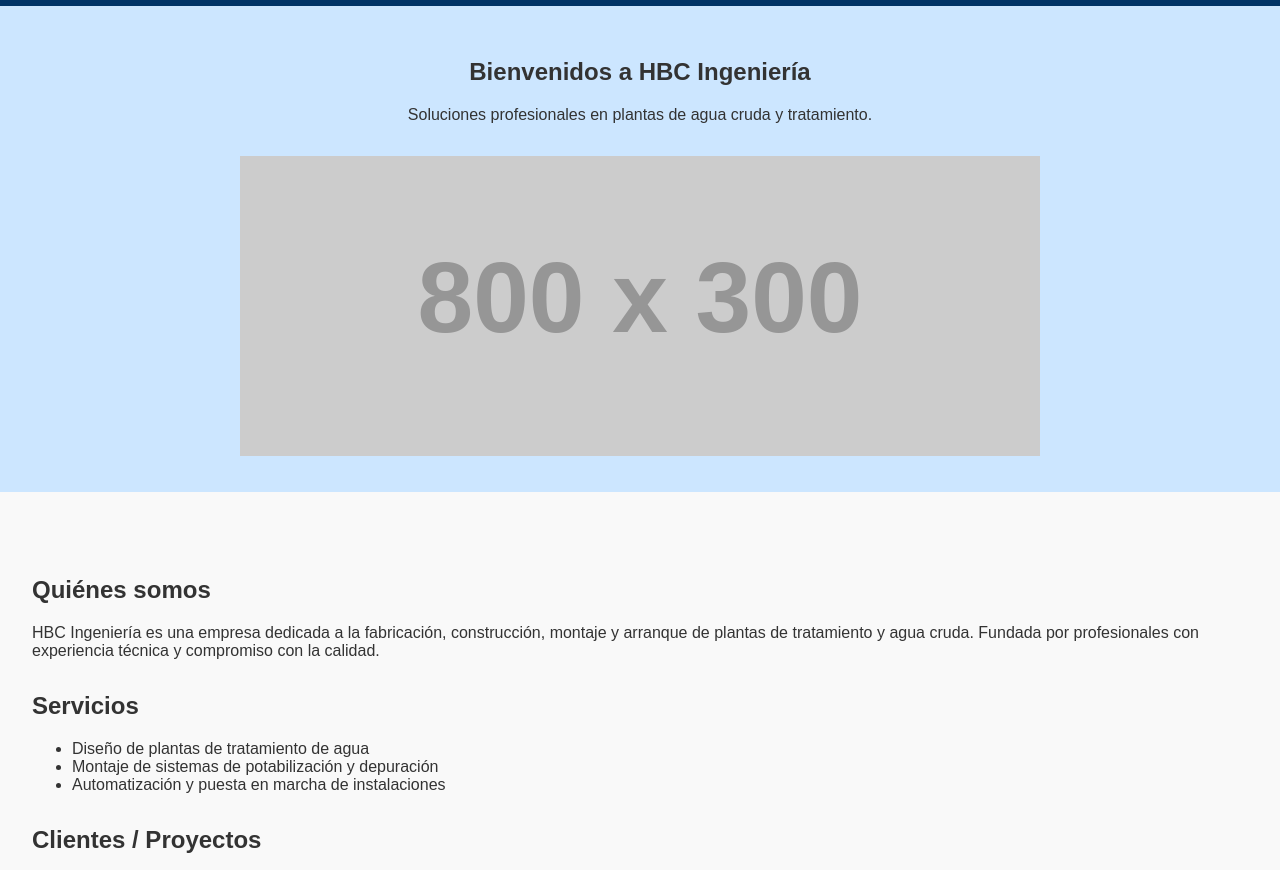
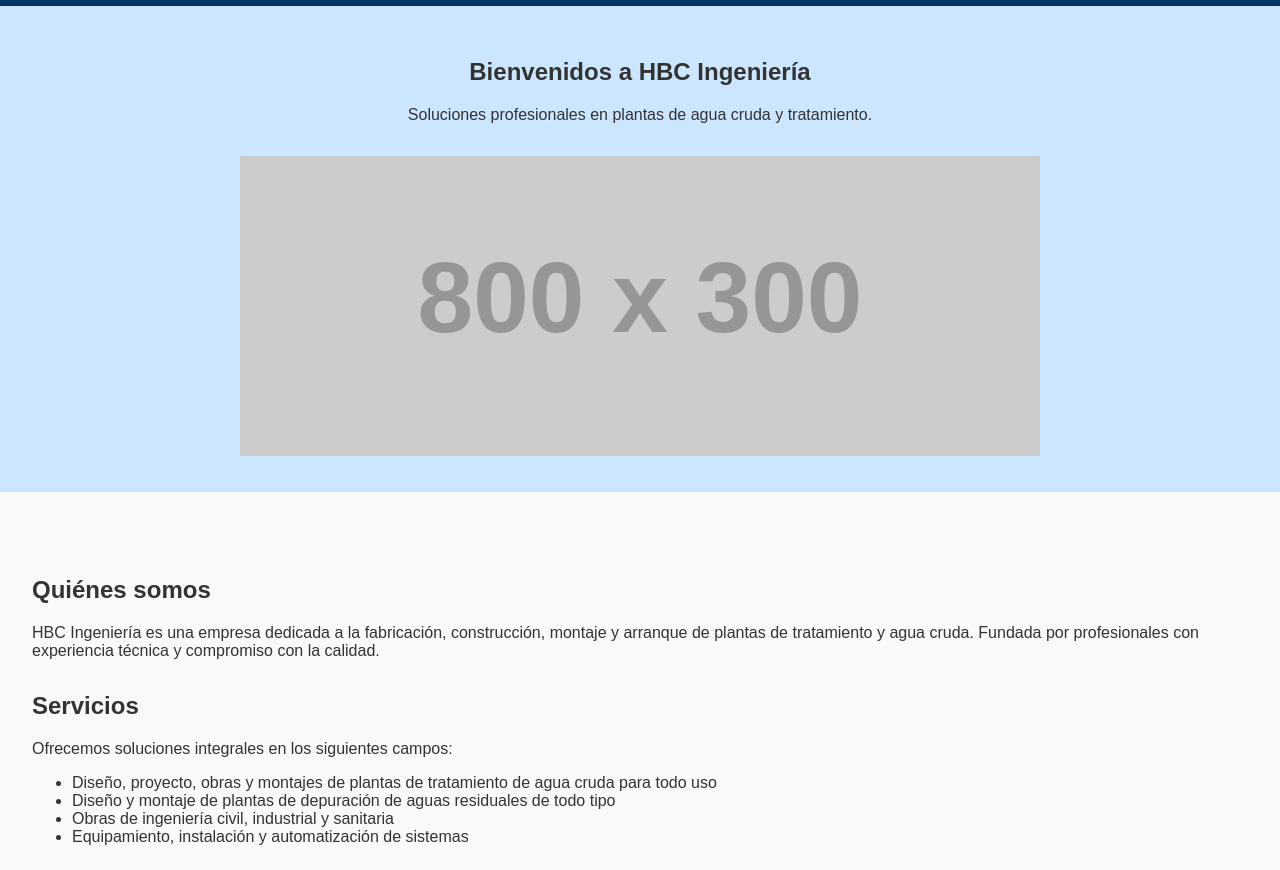
Before and after one commit to Stratto-caster/mi-pagina, a plain HTML site: page index.html in a window 1280 px wide. Shown: the part 76-946 px from the top of the page. Drawn offline with Linux system fonts and the light colour scheme; placeholder pictures from the web are drawn by us.

Commit message:
Update index.html

```diff
--- a/index.html
+++ b/index.html
@@ -32,14 +32,17 @@
       <p>HBC Ingeniería es una empresa dedicada a la fabricación, construcción, montaje y arranque de plantas de tratamiento y agua cruda. Fundada por profesionales con experiencia técnica y compromiso con la calidad.</p>
     </section>
 
-    <section id="servicios">
-      <h2>Servicios</h2>
-      <ul>
-        <li>Diseño de plantas de tratamiento de agua</li>
-        <li>Montaje de sistemas de potabilización y depuración</li>
-        <li>Automatización y puesta en marcha de instalaciones</li>
-      </ul>
-    </section>
+<section id="servicios">
+  <h2>Servicios</h2>
+  <p>Ofrecemos soluciones integrales en los siguientes campos:</p>
+  <ul>
+    <li>Diseño, proyecto, obras y montajes de plantas de tratamiento de agua cruda para todo uso</li>
+    <li>Diseño y montaje de plantas de depuración de aguas residuales de todo tipo</li>
+    <li>Obras de ingeniería civil, industrial y sanitaria</li>
+    <li>Equipamiento, instalación y automatización de sistemas</li>
+  </ul>
+</section>
+
 
     <section id="clientes">
       <h2>Clientes / Proyectos</h2>
```
